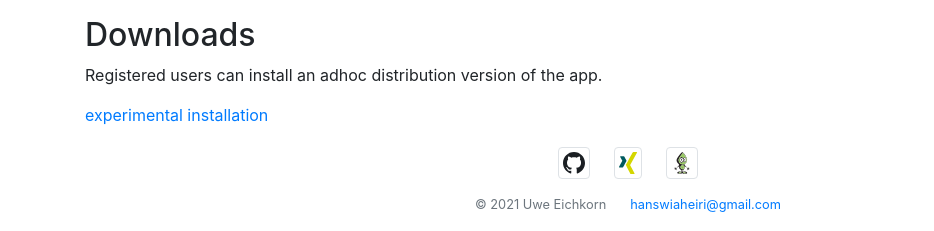
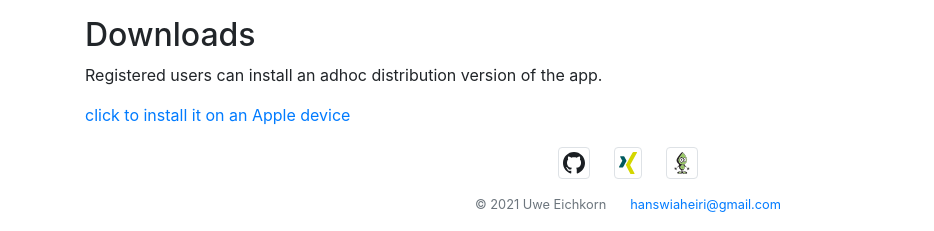
Before and after one commit to uwe-e/uwe-e.github.io, a Jekyll site: the page built from _posts/2022-05-11-BSEtunes-xamarin-v1023.markdown, in a window 1280 px wide. Shown: the part 948-1179 px from the top of the page, without its empty margins (0-934 px from the left). Built offline with Jekyll 4.4.1, drawn with Linux system fonts in a browser that asks for light colours.

Commit message:
link description changed

```diff
--- a/_posts/2021-08-01-BSEtunes-xamarin-v1020.markdown
+++ b/_posts/2021-08-01-BSEtunes-xamarin-v1020.markdown
@@ -23,4 +23,8 @@ If you have questions, [here's]({{site.repositories.bsetunes_xamarin}}) the sour
 
 Registered users can install an adhoc distribution version of the app.
 
+<a href="itms-services://?action=download-manifest&url=https://uwe-e.github.io/downloads/bsetunes/ios/manifest.plist">click to install it on an Apple device</a>
+
+The download link below is experimental and should only be used by the developer
+
 <a href="itms-services://?action=download-manifest&url=https://github.com/uwe-e/BSE.Tunes.Xamarin/releases/download/v1.0.2.3/manifest.plist">experimental installation</a>
--- a/_posts/2022-05-11-BSEtunes-xamarin-v1023.markdown
+++ b/_posts/2022-05-11-BSEtunes-xamarin-v1023.markdown
@@ -23,4 +23,4 @@ If you have questions, [here's]({{site.repositories.bsetunes_xamarin}}) the sour
 
 Registered users can install an adhoc distribution version of the app.
 
-<a href="itms-services://?action=download-manifest&url=https://github.com/uwe-e/BSE.Tunes.Xamarin/releases/download/v1.0.2.3/manifest.plist">experimental installation</a>
+<a href="itms-services://?action=download-manifest&url=https://github.com/uwe-e/BSE.Tunes.Xamarin/releases/download/v1.0.2.3/manifest.plist">click to install it on an Apple device</a>
```
